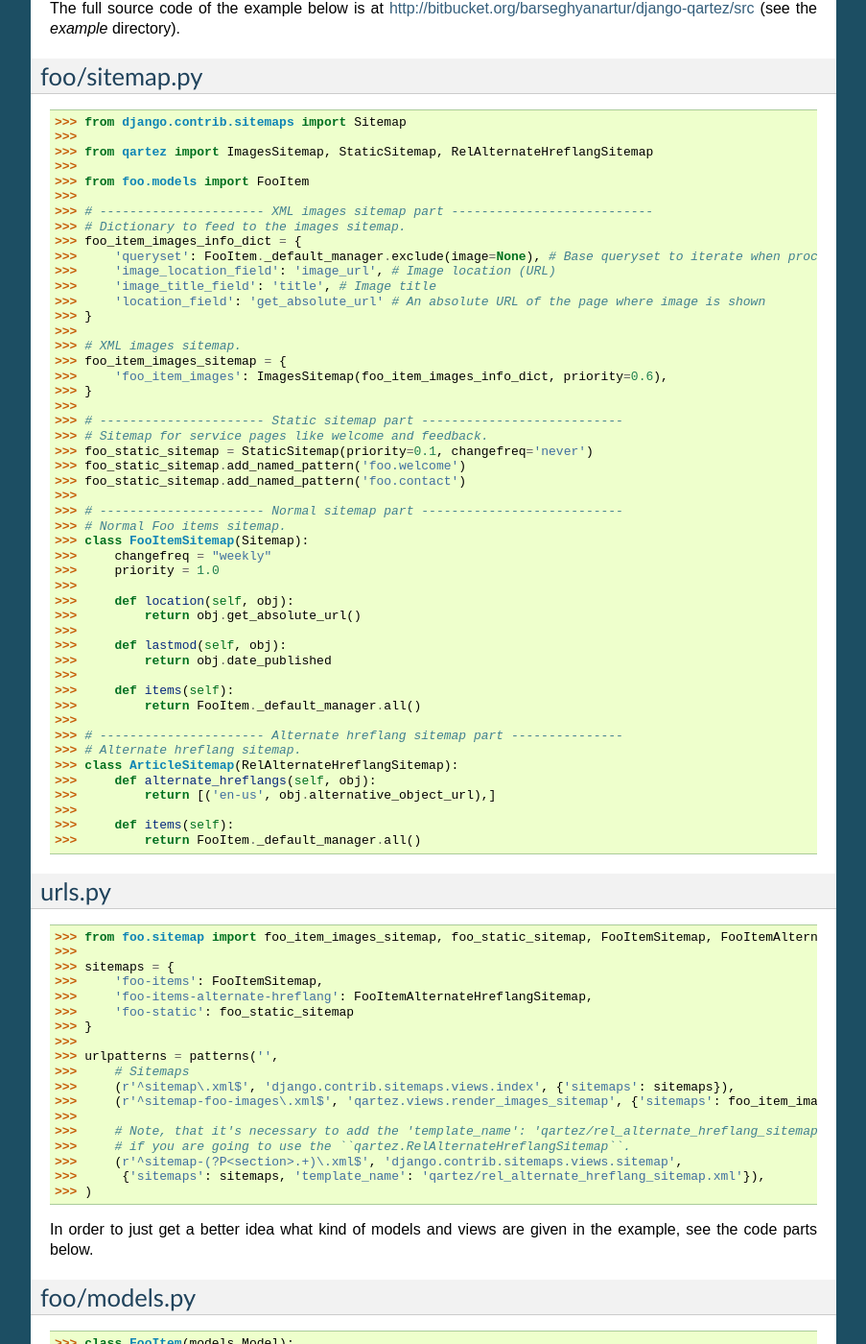
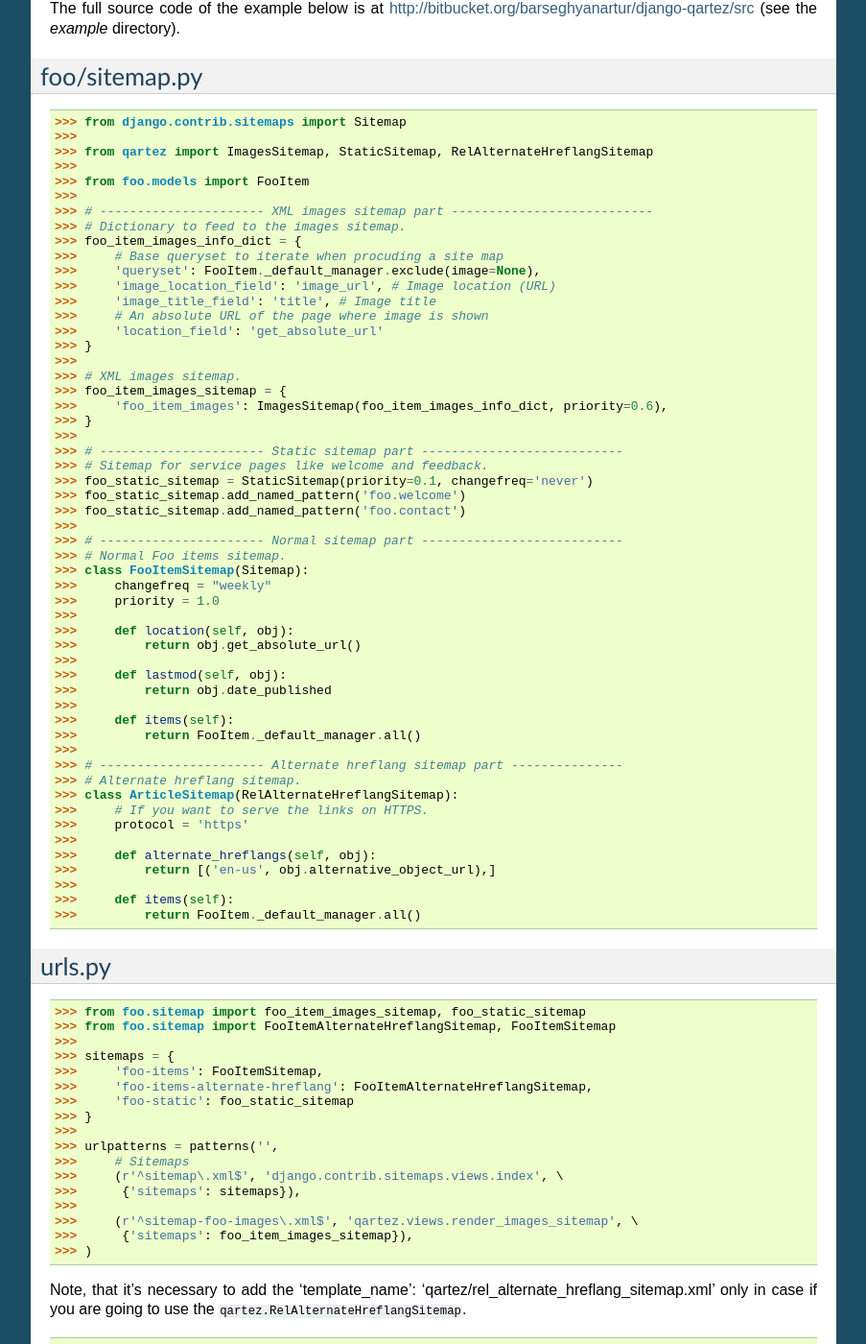
Before and after one commit to deschler/django-qartez, a Sphinx documentation site: the page built from docs/index.rst, in a window 1280 px wide and 1400 px high, scrolled down 836 px. Shown: the whole window at 96% size, without its empty margins (198-1101 px from the left). Built offline with Sphinx 7.4.7, drawn with Linux system fonts in a browser that asks for light colours; some of the changed text lies outside the part shown.

```diff
--- a/docs/conf.py
+++ b/docs/conf.py
@@ -54,9 +54,9 @@ copyright = u'2013, Artur Barseghyan <artur.barseghyan@gmail.com>'
 # built documents.
 #
 # The short X.Y version.
-version = '0.3'
+version = '0.4'
 # The full version, including alpha/beta/rc tags.
-release = '0.3'
+release = '0.4'
 
 # The language for content autogenerated by Sphinx. Refer to documentation
 # for a list of supported languages.
--- a/docs/index.rst
+++ b/docs/index.rst
@@ -26,12 +26,12 @@ Latest stable version from source:
 
 2. Add `qartez` to your ``INSTALLED_APPS``
 ------------------------------------------------------
-    >>> INSTALLED_APPS = (
-    >>> # ...
-    >>> 'django.contrib.sitemaps',
-    >>> 'qartez',
-    >>> # ...
-    >>> )
+>>> INSTALLED_APPS = (
+>>>     # ...
+>>>     'django.contrib.sitemaps',
+>>>     'qartez',
+>>>     # ...
+>>> )
 
 Usage and examples
 ======================================================
@@ -51,10 +51,12 @@ foo/sitemap.py
 >>> # ---------------------- XML images sitemap part ---------------------------
 >>> # Dictionary to feed to the images sitemap.
 >>> foo_item_images_info_dict = {
->>>     'queryset': FooItem._default_manager.exclude(image=None), # Base queryset to iterate when procuding a site map
+>>>     # Base queryset to iterate when procuding a site map
+>>>     'queryset': FooItem._default_manager.exclude(image=None),
 >>>     'image_location_field': 'image_url', # Image location (URL)
 >>>     'image_title_field': 'title', # Image title
->>>     'location_field': 'get_absolute_url' # An absolute URL of the page where image is shown
+>>>     # An absolute URL of the page where image is shown
+>>>     'location_field': 'get_absolute_url'
 >>> }
 >>>
 >>> # XML images sitemap.
@@ -86,6 +88,9 @@ foo/sitemap.py
 >>> # ---------------------- Alternate hreflang sitemap part ---------------
 >>> # Alternate hreflang sitemap.
 >>> class ArticleSitemap(RelAlternateHreflangSitemap):
+>>>     # If you want to serve the links on HTTPS.
+>>>     protocol = 'https'
+>>>
 >>>     def alternate_hreflangs(self, obj):
 >>>         return [('en-us', obj.alternative_object_url),]
 >>>
@@ -94,7 +99,8 @@ foo/sitemap.py
 
 urls.py
 ------------------------------------------------------
->>> from foo.sitemap import foo_item_images_sitemap, foo_static_sitemap, FooItemSitemap, FooItemAlternateHreflangSitemap
+>>> from foo.sitemap import foo_item_images_sitemap, foo_static_sitemap
+>>> from foo.sitemap import FooItemAlternateHreflangSitemap, FooItemSitemap
 >>>
 >>> sitemaps = {
 >>>     'foo-items': FooItemSitemap,
@@ -104,14 +110,22 @@ urls.py
 >>>
 >>> urlpatterns = patterns('',
 >>>     # Sitemaps
->>>     (r'^sitemap\.xml$', 'django.contrib.sitemaps.views.index', {'sitemaps': sitemaps}),
->>>     (r'^sitemap-foo-images\.xml$', 'qartez.views.render_images_sitemap', {'sitemaps': foo_item_images_sitemap}),
+>>>     (r'^sitemap\.xml$', 'django.contrib.sitemaps.views.index', \
+>>>      {'sitemaps': sitemaps}),
 >>>
->>>     # Note, that it's necessary to add the 'template_name': 'qartez/rel_alternate_hreflang_sitemap.xml' only in case
->>>     # if you are going to use the ``qartez.RelAlternateHreflangSitemap``.
->>>     (r'^sitemap-(?P<section>.+)\.xml$', 'django.contrib.sitemaps.views.sitemap',
->>>      {'sitemaps': sitemaps, 'template_name': 'qartez/rel_alternate_hreflang_sitemap.xml'}),
+>>>     (r'^sitemap-foo-images\.xml$', 'qartez.views.render_images_sitemap', \
+>>>      {'sitemaps': foo_item_images_sitemap}),
 >>> )
+
+Note, that it's necessary to add the 'template_name': 'qartez/rel_alternate_hreflang_sitemap.xml'
+only in case if you are going to use the ``qartez.RelAlternateHreflangSitemap``.
+
+>>> (r'^sitemap-(?P<section>.+)\.xml$', 'django.contrib.sitemaps.views.sitemap',
+>>>  {
+>>>     'sitemaps': sitemaps,
+>>>     'template_name': 'qartez/rel_alternate_hreflang_sitemap.xml'
+>>>  }
+>>> ),
 
 In order to just get a better idea what kind of models and views are given in the example, see the code parts
 below.
@@ -122,11 +136,13 @@ foo/models.py
 >>>     title = models.CharField(_("Title"), max_length=100)
 >>>     slug = models.SlugField(_("Slug"), unique=True)
 >>>     body = models.TextField(_("Body"))
->>>     date_published = models.DateTimeField(_("Date published"), blank=True, null=True, \
+>>>     date_published = models.DateTimeField(_("Date published"), blank=True, \
+>>>                                           null=True, \
 >>>                                           default=datetime.datetime.now())
 >>>
 >>>     # Image to be used for XML images sitemap.
->>>     image = models.ImageField(_("Headline image"), blank=True, null=True, upload_to='foo-images')
+>>>     image = models.ImageField(_("Headline image"), blank=True, null=True, \
+>>>                               upload_to='foo-images')
 >>>
 >>>     # URL to be used for alternative hreflang attribute.
 >>>     alternative_url = models.URLField(_("Alternative URL"), blank=True, null=True)
@@ -151,12 +167,14 @@ foo/views.py
 >>> # Service welcome page
 >>> def welcome(request, template_name='foo/welcome.html'):
 >>>     context = {}
->>>     return render_to_response(template_name, context, context_instance=RequestContext(request))
+>>>     return render_to_response(template_name, context, \
+>>>                               context_instance=RequestContext(request))
 >>>
 >>> # Service contact page
 >>> def contact(request, template_name='foo/contact.html'):
 >>>     context = {}
->>>     return render_to_response(template_name, context, context_instance=RequestContext(request))
+>>>     return render_to_response(template_name, context, \
+>>>                               context_instance=RequestContext(request))
 
 foo/urls.py
 ------------------------------------------------------
@@ -164,7 +182,7 @@ foo/urls.py
 >>>     # ...
 >>>     # Contact URL
 >>>     url(r'^contact/$', view='contact', name='foo.contact'),
->>>
+>>>     # ...
 >>>     # Welcome URL
 >>>     url(r'^welcome/$', view='welcome', name='foo.welcome'),
 >>>     # ...
--- a/setup.py
+++ b/setup.py
@@ -9,7 +9,7 @@ except:
 template_dir = "src/qartez/templates/qartez"
 templates = [os.path.join(template_dir, f) for f in os.listdir(template_dir)]
 
-version = '0.3'
+version = '0.4'
 
 setup(
     name = 'django-qartez',
```
Also changed, not shown: readme.rst (+47 -43 lines), src/qartez/__init__.py (+5 -5 lines), 7 other files.
